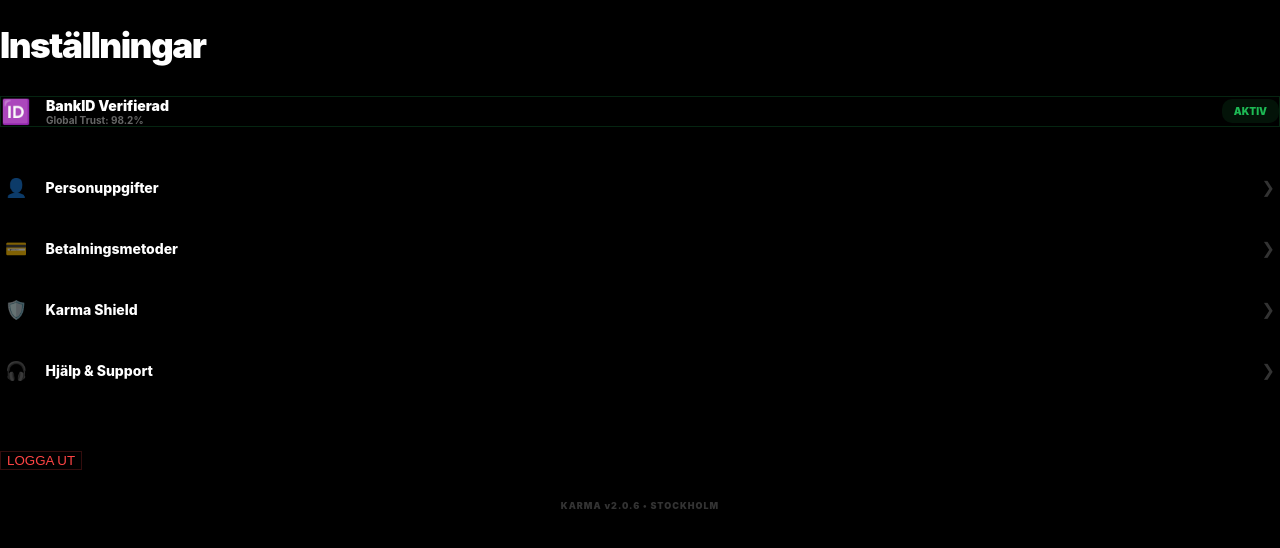
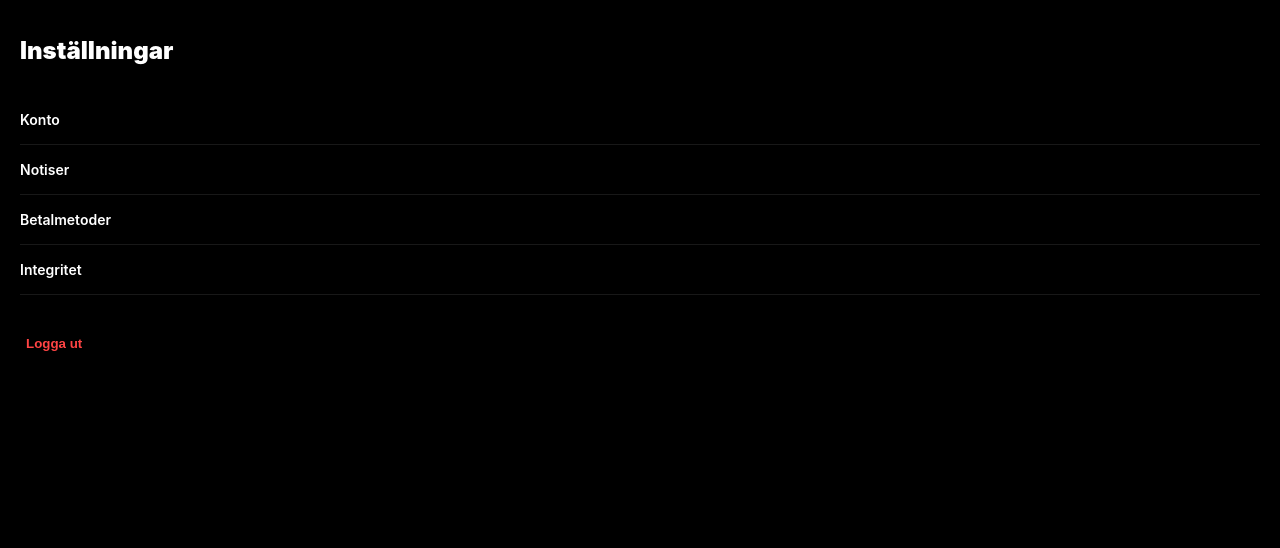
Before and after one commit to gascheckking/marketbeg-appGem, a Next.js app: page /settings in a window 1280 px wide. Shown: the top 548 px of the page. Built offline with nearby package versions, Linux system fonts and the light colour scheme.

Commit message:
Update page.tsx

```diff
--- a/app/settings/page.tsx
+++ b/app/settings/page.tsx
@@ -2,47 +2,17 @@
 "use client";
 import React from 'react';
 
-export default function Settings() {
-  const menuItems = [
-    { label: "Personuppgifter", icon: "👤" },
-    { label: "Betalningsmetoder", icon: "💳" },
-    { label: "Karma Shield", icon: "🛡️" },
-    { label: "Hjälp & Support", icon: "🎧" },
-  ];
-
+export default function SettingsPage() {
+  const sections = ['Konto', 'Notiser', 'Betalmetoder', 'Integritet'];
   return (
-    <div className="page-wrapper">
-      <h1 style={{ fontSize: "2.2rem", fontWeight: 900, marginBottom: "30px", letterSpacing: "-1.5px" }}>Inställningar</h1>
-
-      <div className="card" style={{ display: "flex", justifyContent: "space-between", alignItems: "center", border: "1px solid rgba(29, 185, 84, 0.2)", marginBottom: "30px" }}>
-        <div style={{ display: "flex", alignItems: "center", gap: "15px" }}>
-          <div style={{ fontSize: "24px" }}>🆔</div>
-          <div>
-            <div style={{ fontWeight: 900, fontSize: "14px" }}>BankID Verifierad</div>
-            <div style={{ fontSize: "10px", opacity: 0.4, fontWeight: 700 }}>Global Trust: 98.2%</div>
-          </div>
+    <div style={{ padding: '20px' }}>
+      <h1 style={{ fontSize: '24px', fontWeight: 900, marginBottom: '30px' }}>Inställningar</h1>
+      {sections.map(s => (
+        <div key={s} style={{ padding: '16px 0', borderBottom: '1px solid #181818', fontSize: '14px', fontWeight: 600 }}>
+          {s}
         </div>
-        <div style={{ background: "rgba(29,185,84,0.1)", color: "var(--karma-green)", padding: "6px 12px", borderRadius: "10px", fontSize: "10px", fontWeight: 900 }}>AKTIV</div>
-      </div>
-
-      <div>
-        {menuItems.map((item, i) => (
-          <div key={i} style={{ display: "flex", justifyContent: "space-between", padding: "20px 5px", borderBottom: "1px solid var(--border)", cursor: "pointer" }}>
-            <div style={{ display: "flex", alignItems: "center", gap: "18px" }}>
-              <span style={{ fontSize: "18px", opacity: 0.5 }}>{item.icon}</span>
-              <span style={{ fontWeight: 800, fontSize: "14px" }}>{item.label}</span>
-            </div>
-            <span style={{ opacity: 0.2 }}>❯</span>
-          </div>
-        ))}
-      </div>
-
-      <button className="primary-btn" style={{ marginTop: "50px", background: "transparent", border: "1px solid #ff444433", color: "#ff4444" }}>
-        LOGGA UT
-      </button>
-      <div style={{ textAlign: "center", marginTop: "30px", fontSize: "9px", opacity: 0.2, fontWeight: 900, letterSpacing: '1px' }}>
-        KARMA v2.0.6 • STOCKHOLM
-      </div>
+      ))}
+      <button style={{ marginTop: '40px', color: '#ff4444', background: 'none', border: 'none', fontWeight: 700 }}>Logga ut</button>
     </div>
   );
 }
```
